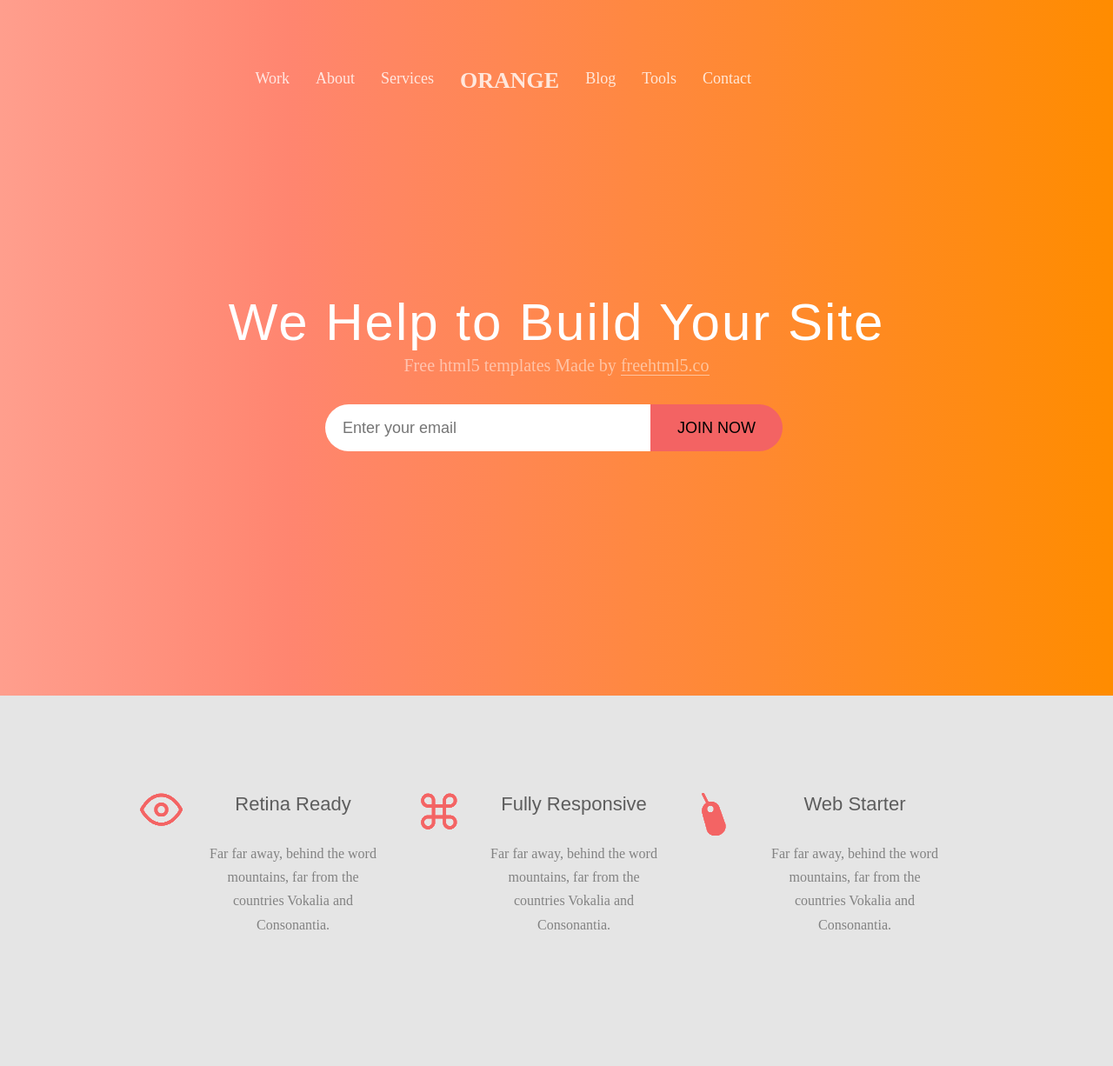
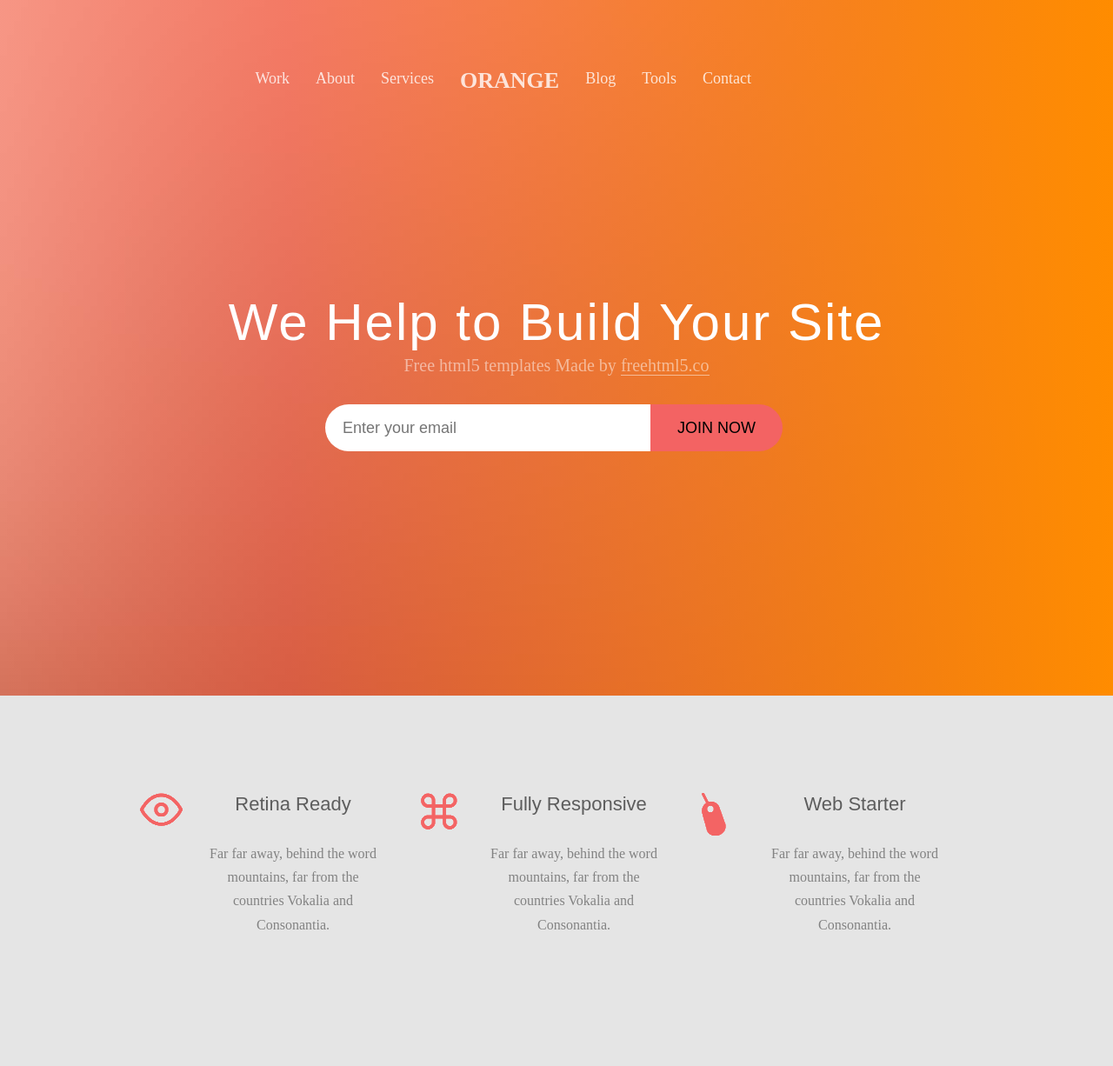
Before and after one commit to linghaoxinpian/Web, a PHP site: the page made by Personal Website(个人网站)/index.html in a window 1280 px wide. Shown: the top 1226 px of the page at 87% size. Run offline with PHP 8.4, Linux system fonts and the light colour scheme.

Commit message:
update backgound-color

```diff
--- a/Personal Website(个人网站)/css/index.css
+++ b/Personal Website(个人网站)/css/index.css
@@ -11,8 +11,15 @@
     background: linear-gradient(to right, rgba(255, 62, 28, 0.5) 0%, rgba(255, 62, 28, 0.63) 26%, darkorange 100%);
     height: 800px;
     box-sizing: border-box;
+    position: relative;
 }
-
+.screen-1 .bg{
+    position: absolute;
+    width: 100%;
+    height: 100%;
+    background: url("../images/img_bg_2.jpg");
+    z-index: -1;
+}
 .screen-1-heading {
     width: 723px;
     margin: 0 auto;
--- a/Personal Website(个人网站)/index.html
+++ b/Personal Website(个人网站)/index.html
@@ -8,6 +8,7 @@
 </head>
 <body>
 <div class="screen-1">
+    <div class="bg"></div>
     <div class="container">
         <nav class="screen-1-heading">
             <ul>
```
